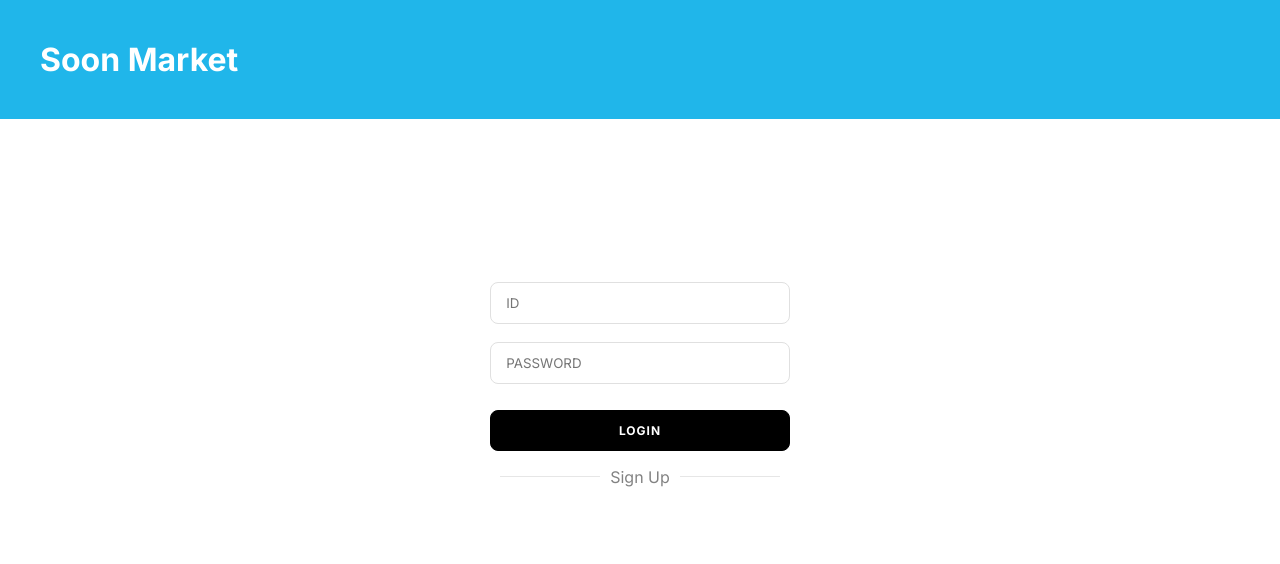
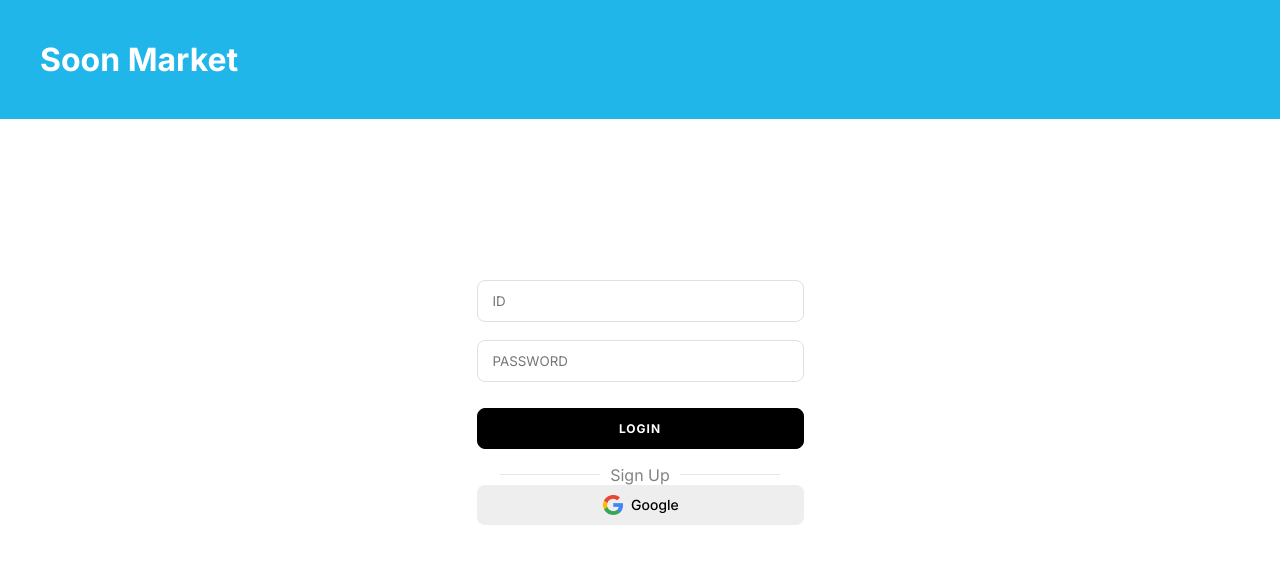
Before and after one commit to JeongHyeHa/nobase, a React (Create React App) app: page /login in a window 1280 px wide. Shown: the top 564 px of the page. Built offline with nearby package versions, Linux system fonts and the light colour scheme.

Commit message:
mainpage 아이콘 수정 & 로그인페이지 google button custom

```diff
--- a/package.json
+++ b/package.json
@@ -9,6 +9,7 @@
     "@testing-library/react": "^13.4.0",
     "@testing-library/user-event": "^13.5.0",
     "axios": "^1.6.8",
+    "js-cookie": "^3.0.5",
     "jwt-decode": "^4.0.0",
     "react": "^18.2.0",
     "react-dom": "^18.2.0",
--- a/src/components/mainpage/mainpage.css
+++ b/src/components/mainpage/mainpage.css
@@ -87,9 +87,11 @@ body {
 .icon-container {
     width: 24px; /* 아이콘의 너비를 조절 */
     height: 24px; /* 아이콘의 높이를 조절 */
+    display: flex;
+    align-items: center;
 }
 
-.icon-container img {
+.icon-container svg {
     width: 100%; /* 이미지가 부모 요소에 꽉 차도록 설정 */
     height: 100%; /* 이미지가 부모 요소에 꽉 차도록 설정 */
 }
--- a/src/components/mainpage/mainpage.js
+++ b/src/components/mainpage/mainpage.js
@@ -1,5 +1,10 @@
 import './mainpage.css';
 import React, { useState } from 'react'; // useState를 추가
+import { ReactComponent as Home } from '../../assets/image/Home.svg';
+import { ReactComponent as Category } from '../../assets/image/Category.svg';
+import { ReactComponent as Chat} from '../../assets/image/Chat.svg';
+import { ReactComponent as User} from '../../assets/image/User.svg';
+
 
 const MainPage = () => {
     const [showCategory, setShowCategory] = useState(false);
@@ -61,22 +66,24 @@ const MainPage = () => {
                 <ul>
                     <li>
                         <div className="icon-container">
-                            <a href="/home"><img src={"../../assets/image/Home.svg"} alt="홈" /></a>
+                            <a href="/home"><Home/></a>
                         </div>
                     </li>
                     <li>
                         <button className="icon-button" onClick={toggleCategory}>
-                            <img src={"../../assets/image/Category.svg"} alt="카테고리" />
+                        <div className="icon-container">
+                            <Category />
+                        </div>
                         </button>
                     </li>
                     <li>
                         <div className="icon-container">
-                            <a href="/message"><img src={"../../assets/image/Chat.svg"} alt="채팅" /></a>
+                            <a href="/message"><Chat /></a>
                         </div>
                     </li>
                     <li>
                         <div className="icon-container">
-                            <a href="/user"><img src={"../../assets/image/User.svg"} alt="사용자 페이지" /></a>
+                            <a href="/user"><User /></a>
                         </div>
                         <a href="/write" className="write-button">+</a>
                     </li>
--- a/src/components/userpage/googleloginbutton.js
+++ b/src/components/userpage/googleloginbutton.js
@@ -1,22 +1,44 @@
-import {GoogleLogin} from "@react-oauth/google";
+import React from 'react';
+import google from '../../assets/image/google.png';
+import Cookies from "js-cookie";
+import axios from 'axios';
+import { useGoogleLogin } from '@react-oauth/google';
 import {GoogleOAuthProvider} from "@react-oauth/google";
 
+
 const GoogleLoginButton = () => {
-    const clientId = '796964459405-6hb836l3cc18hfuo1qigj6jl8etnar4n.apps.googleusercontent.com'
-    return (
-        <>
-            <GoogleOAuthProvider clientId={clientId}>
-                <GoogleLogin
-                    onSuccess={(res) => {
-                        console.log(res);
-                    }}
-                    onFailure={(err) => {
-                        console.log(err);
-                    }}
-                />
-            </GoogleOAuthProvider>
-        </>
-    );
+  const signIn = useGoogleLogin({
+      onSuccess: (res) => {
+            axios.post('http://localhost:8080/auth/login', {
+              access_token: res.access_token,
+          })
+          .then(response => {
+            Cookies.set('accessToken', response.data.token);
+              console.log(response);
+          })
+          .catch(error => {
+              console.log(error);
+          });
+      },
+      onError: (error) =>{ console.log(error);}
+  });
+
+  return (
+      <div onClick={() => signIn()}>
+          <img src={google} alt="Login with Google" style={{ cursor: 'pointer' }} />
+      </div>
+  );
 };
 
-export default GoogleLoginButton
+const LoginPage = () => {
+  const clientId = '796964459405-6hb836l3cc18hfuo1qigj6jl8etnar4n.apps.googleusercontent.com';
+
+  return (
+      <GoogleOAuthProvider clientId={clientId}>
+          <GoogleLoginButton />
+      </GoogleOAuthProvider>
+  );
+};
+
+
+export default LoginPage
--- a/src/components/userpage/login.css
+++ b/src/components/userpage/login.css
@@ -75,3 +75,8 @@ input {
 .login_md_passwd {
   width: 100%; /* 아이디/비밀번호 입력란의 너비를 100%로 설정 */
 }
+
+
+.google_btn {
+  background-origin: #EEEEEE;
+}
--- a/src/components/userpage/login.js
+++ b/src/components/userpage/login.js
@@ -1,6 +1,6 @@
 import React, { useState } from 'react';
 import './login.css';
-import GoogleLoginButton from './googleloginbutton';
+import LoginPage from './googleloginbutton';
 
 const Login = () => {
     const [userId, setUserId] = useState('');
@@ -94,8 +94,8 @@ const Login = () => {
                         </div>
                         <div className="line"></div>
                     </div>
-                    <div>
-                        <GoogleLoginButton />
+                    <div className='google_btn'>
+                        <LoginPage />
                     </div>
                 </div>
             </main>
```
Also changed, not shown: src/assets/image/google.png (added), 1 other file (tests, documents, lock files or other folders).
